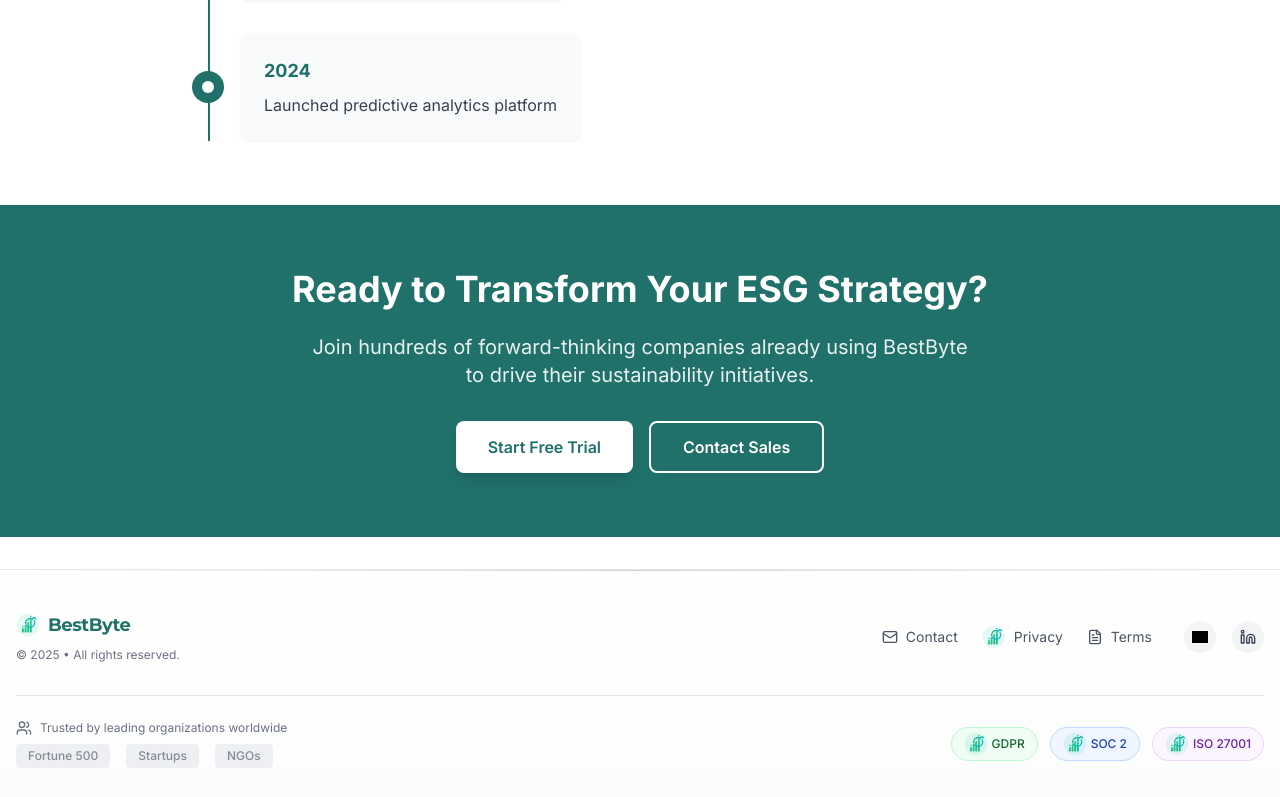
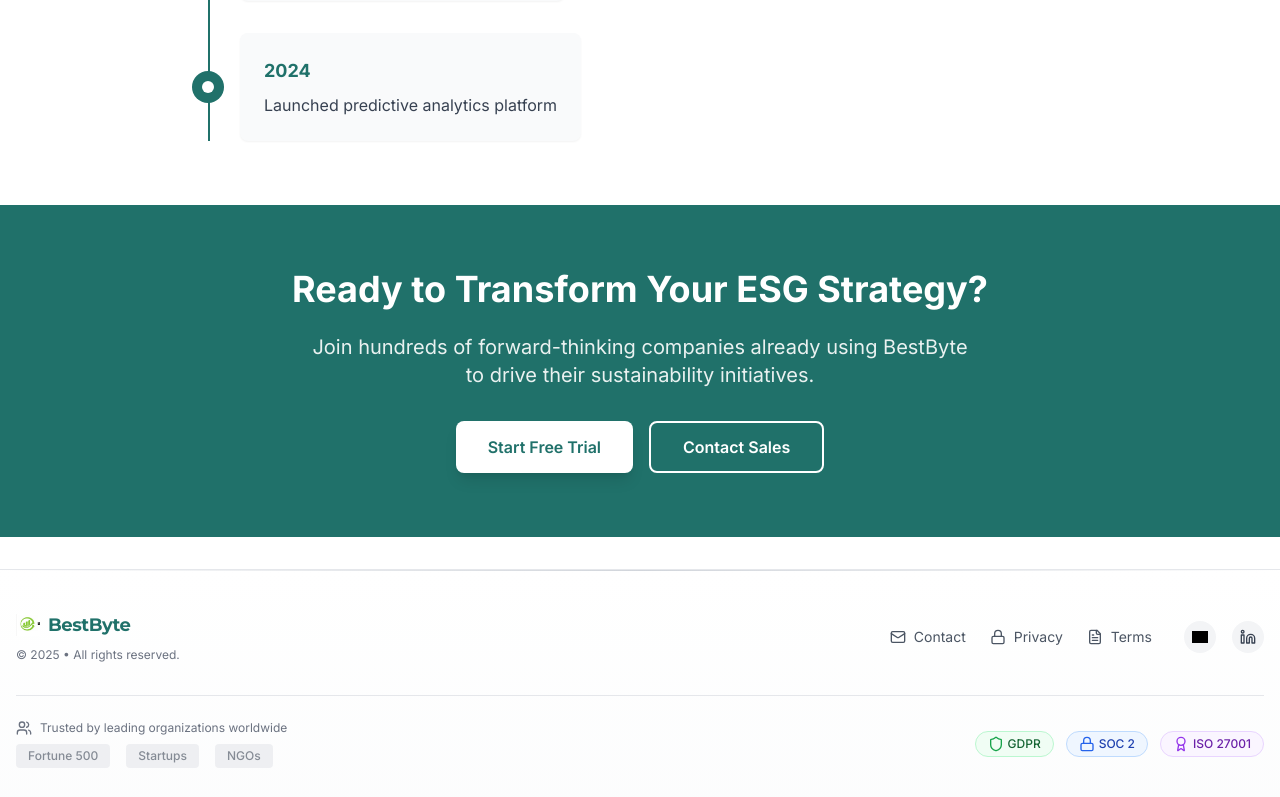
Before and after one commit to ChingizMammadov/bestbyte-esg-vision, a React (Vite) app: page /about in a window 1280 px wide. Shown: the part 2000-2797 px from the top of the page. Built offline with nearby package versions, Linux system fonts and the light colour scheme; grey boxes are pictures that could not be loaded.

Commit message:
Refactor: Use professional icons for certifications
Replaced BestByte logos with professional icons for GDPR, SOC2, and ISO certifications in the footer.

```diff
--- a/src/components/BestByteLogo.tsx
+++ b/src/components/BestByteLogo.tsx
@@ -28,100 +28,31 @@ export const BestByteLogo: React.FC<BestByteLogoProps> = ({
     xl: 'text-3xl'
   };
 
-  const getColors = () => {
+  const getTextColor = () => {
     switch (variant) {
       case 'white':
-        return {
-          gradient: 'from-white to-gray-100',
-          text: 'text-white',
-          bars: 'fill-white',
-          circle: 'stroke-white'
-        };
+        return 'text-white';
       case 'dark':
-        return {
-          gradient: 'from-gray-800 to-gray-600',
-          text: 'text-gray-800 dark:text-gray-200',
-          bars: 'fill-gray-800 dark:fill-gray-200',
-          circle: 'stroke-gray-800 dark:stroke-gray-200'
-        };
+        return 'text-gray-800 dark:text-gray-200';
       default:
-        return {
-          gradient: 'from-emerald-500 to-cyan-500',
-          text: 'text-primary',
-          bars: 'fill-emerald-500',
-          circle: 'stroke-cyan-500'
-        };
+        return 'text-primary';
     }
   };
-
-  const colors = getColors();
 
   return (
     <div className={`flex items-center gap-2 ${className}`}>
       {/* Logo Icon */}
       <div className={`${sizeClasses[size]} flex-shrink-0 relative`}>
-        <svg
-          viewBox="0 0 32 32"
-          className="w-full h-full"
-          aria-label="BestByte logo"
-        >
-          {/* Gradient Definition */}
-          <defs>
-            <linearGradient id="logoGradient" x1="0%" y1="0%" x2="100%" y2="100%">
-              <stop offset="0%" stopColor="#10b981" />
-              <stop offset="100%" stopColor="#06b6d4" />
-            </linearGradient>
-            <linearGradient id="barGradient" x1="0%" y1="100%" x2="0%" y2="0%">
-              <stop offset="0%" stopColor="#10b981" />
-              <stop offset="100%" stopColor="#34d399" />
-            </linearGradient>
-          </defs>
-
-          {/* Background Circle */}
-          <circle
-            cx="16"
-            cy="16"
-            r="15"
-            fill="url(#logoGradient)"
-            opacity="0.1"
-          />
-
-          {/* Data Bars (Bar Chart) */}
-          <rect x="8" y="20" width="2.5" height="6" fill="url(#barGradient)" rx="1" />
-          <rect x="11.5" y="16" width="2.5" height="10" fill="url(#barGradient)" rx="1" />
-          <rect x="15" y="12" width="2.5" height="14" fill="url(#barGradient)" rx="1" />
-          <rect x="18.5" y="8" width="2.5" height="18" fill="url(#barGradient)" rx="1" />
-
-          {/* Sustainability Circle (Circular Arrow) */}
-          <path
-            d="M 24 10 A 6 6 0 1 1 22 8"
-            fill="none"
-            stroke="url(#logoGradient)"
-            strokeWidth="1.5"
-            strokeLinecap="round"
-          />
-
-          {/* Arrow Head */}
-          <path
-            d="M 22 8 L 24 6 L 26 8"
-            fill="none"
-            stroke="url(#logoGradient)"
-            strokeWidth="1.5"
-            strokeLinecap="round"
-            strokeLinejoin="round"
-          />
-
-          {/* Data Points */}
-          <circle cx="9.25" cy="18" r="1" fill="#06b6d4" />
-          <circle cx="12.75" cy="13" r="1" fill="#06b6d4" />
-          <circle cx="16.25" cy="9" r="1" fill="#06b6d4" />
-          <circle cx="19.75" cy="5" r="1" fill="#06b6d4" />
-        </svg>
+        <img
+          src="/lovable-uploads/fb131415-b7a4-4625-8e94-80178d1dec22.png"
+          alt="BestByte logo"
+          className="w-full h-full object-contain"
+        />
       </div>
 
       {/* Brand Text */}
       {showText && (
-        <span className={`font-montserrat font-bold ${textSizeClasses[size]} ${colors.text} tracking-tight`}>
+        <span className={`font-montserrat font-bold ${textSizeClasses[size]} ${getTextColor()} tracking-tight`}>
           BestByte
         </span>
       )}
--- a/src/components/Footer.tsx
+++ b/src/components/Footer.tsx
@@ -1,6 +1,6 @@
 
 import React from "react";
-import { Linkedin, Mail, FileText, Users } from "lucide-react";
+import { Linkedin, Mail, FileText, Users, Shield, Lock, Award } from "lucide-react";
 import { BestByteLogo } from "./BestByteLogo";
 
 export const Footer = () => (
@@ -37,7 +37,7 @@ export const Footer = () => (
               href="/privacy"
               className="flex items-center gap-2 text-sm text-gray-600 dark:text-gray-300 hover:text-primary transition-colors duration-200 hover:underline underline-offset-4"
             >
-              <BestByteLogo size="sm" showText={false} />
+              <Lock className="w-4 h-4" />
               Privacy
             </a>
             <a
@@ -97,15 +97,15 @@ export const Footer = () => (
           {/* Certification Badges */}
           <div className="flex items-center gap-3">
             <div className="flex items-center gap-1 bg-green-50 dark:bg-green-900/30 border border-green-200 dark:border-green-700 rounded-full px-3 py-1">
-              <BestByteLogo size="sm" showText={false} />
+              <Shield className="w-4 h-4 text-green-600 dark:text-green-400" />
               <span className="text-xs font-medium text-green-800 dark:text-green-300">GDPR</span>
             </div>
             <div className="flex items-center gap-1 bg-blue-50 dark:bg-blue-900/30 border border-blue-200 dark:border-blue-700 rounded-full px-3 py-1">
-              <BestByteLogo size="sm" showText={false} />
+              <Lock className="w-4 h-4 text-blue-600 dark:text-blue-400" />
               <span className="text-xs font-medium text-blue-800 dark:text-blue-300">SOC 2</span>
             </div>
             <div className="flex items-center gap-1 bg-purple-50 dark:bg-purple-900/30 border border-purple-200 dark:border-purple-700 rounded-full px-3 py-1">
-              <BestByteLogo size="sm" showText={false} />
+              <Award className="w-4 h-4 text-purple-600 dark:text-purple-400" />
               <span className="text-xs font-medium text-purple-800 dark:text-purple-300">ISO 27001</span>
             </div>
           </div>
```
Also changed, not shown: public/lovable-uploads/fb131415-b7a4-4625-8e94-80178d1dec22.png (added).
